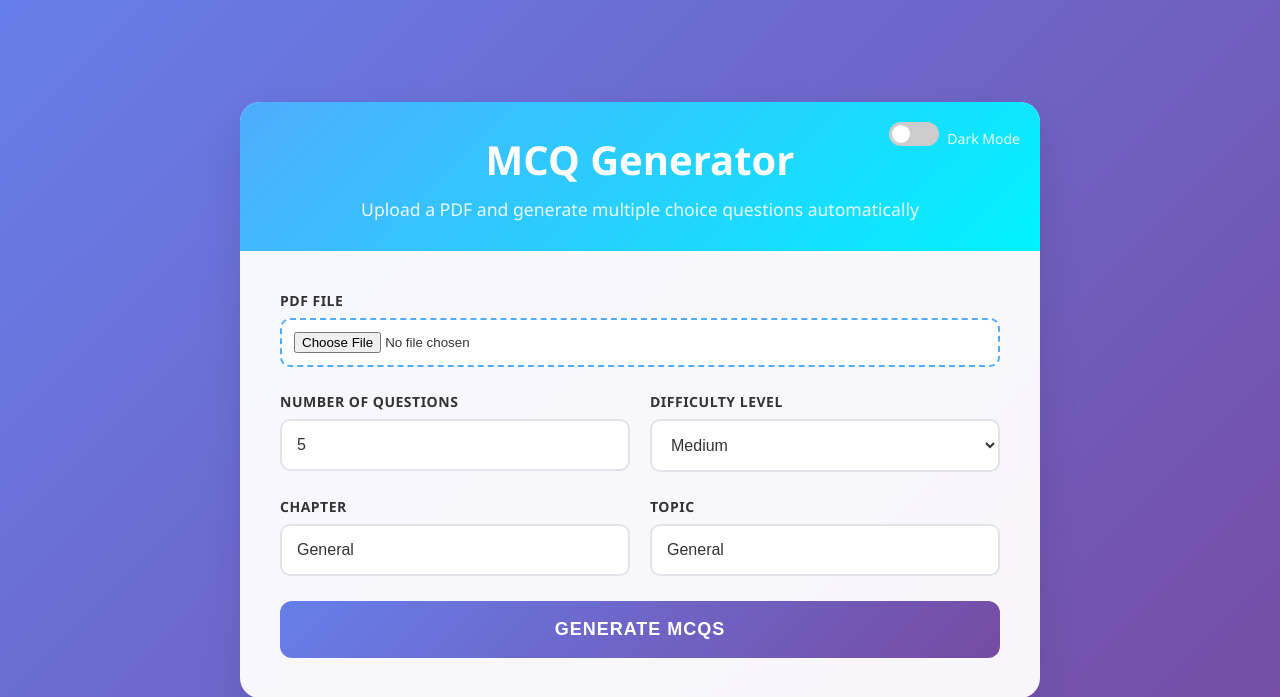
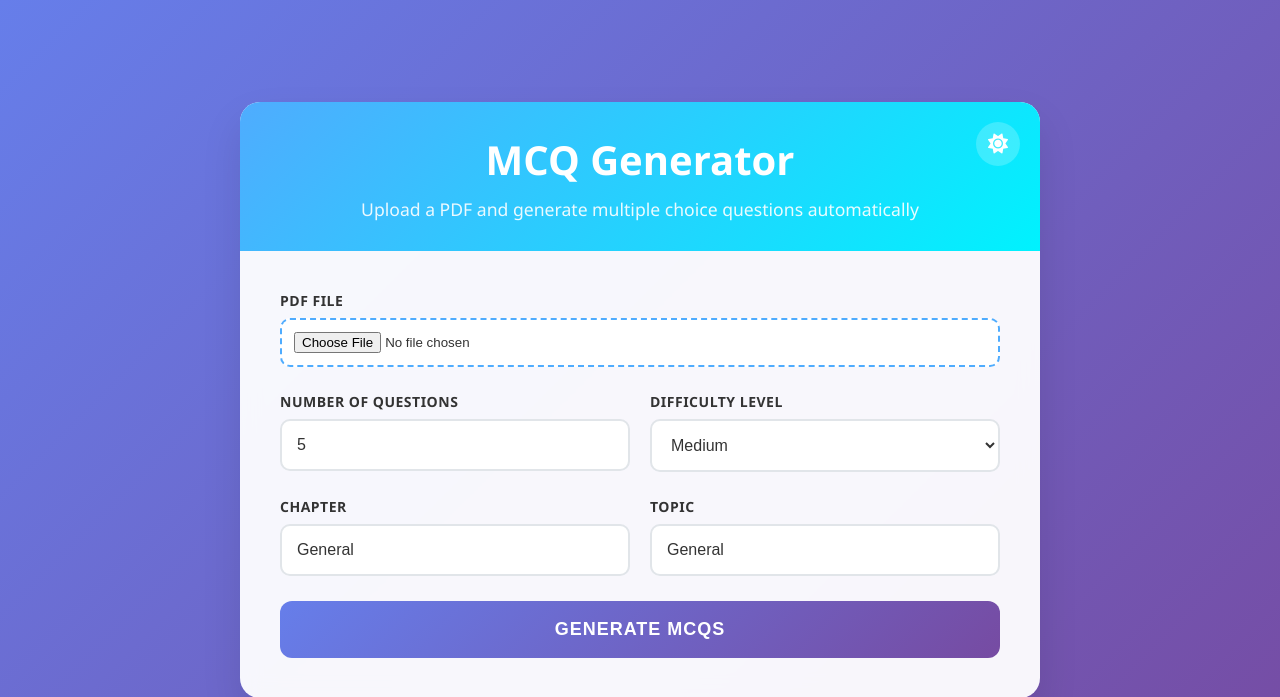
Before and after one commit to manmeetsantre/IEEE_TechRush, a Flask app: template templates/ed.html in a window 1280 px wide. Shown: the top 697 px of the page. Run offline with Flask 3, Linux system fonts and the light colour scheme; the template is opened without the code that fills it, so the values that code supplies are empty.

Commit message:
Add files via upload
Signed-off-by: manmeetsantre <manmeetsantre2006@gmail.com>

```diff
--- a/templates/ed.html
+++ b/templates/ed.html
@@ -4,6 +4,7 @@
     <meta charset="UTF-8">
     <meta name="viewport" content="width=device-width, initial-scale=1.0">
     <title>MCQ Generator</title>
+    <link rel="stylesheet" href="https://cdnjs.cloudflare.com/ajax/libs/font-awesome/6.0.0-beta3/css/all.min.css">
     <style>
         /* Theme Variables */
         :root {
@@ -52,6 +53,7 @@
             justify-content: center;
             padding: 20px;
             color: var(--text-color);
+            transition: background 0.3s ease;
         }
 
         .container {
@@ -62,6 +64,7 @@
             width: 100%;
             overflow: hidden;
             backdrop-filter: blur(10px);
+            transition: all 0.3s ease;
         }
 
         .header {
@@ -88,49 +91,43 @@
             position: absolute;
             top: 20px;
             right: 20px;
+            width: 44px;
+            height: 44px;
+            border-radius: 50%;
+            background: rgba(255, 255, 255, 0.2);
             display: flex;
             align-items: center;
-            gap: 8px;
+            justify-content: center;
+            cursor: pointer;
+            border: none;
+            transition: all 0.3s ease;
         }
 
-        #theme-switch {
-            display: none;
+        .theme-toggle:hover {
+            background: rgba(255, 255, 255, 0.3);
         }
 
-        .theme-slider {
-            width: 50px;
-            height: 24px;
-            background: #ccc;
-            border-radius: 12px;
-            position: relative;
-            cursor: pointer;
-            transition: all 0.3s;
+        .theme-toggle i {
+            font-size: 20px;
+            color: white;
+            position: absolute;
+            transition: all 0.3s ease;
         }
 
-        .theme-slider:before {
-            content: "";
-            position: absolute;
-            width: 18px;
-            height: 18px;
-            border-radius: 50%;
-            background: white;
-            top: 3px;
-            left: 3px;
-            transition: all 0.3s;
+        .theme-toggle .fa-sun {
+            opacity: 1;
         }
 
-        #theme-switch:checked + .theme-slider {
-            background: #2196F3;
+        .theme-toggle .fa-moon {
+            opacity: 0;
         }
 
-        #theme-switch:checked + .theme-slider:before {
-            transform: translateX(26px);
+        [data-theme="dark"] .theme-toggle .fa-sun {
+            opacity: 0;
         }
 
-        .theme-text {
-            font-size: 14px;
-            color: var(--header-text);
-            opacity: 0.9;
+        [data-theme="dark"] .theme-toggle .fa-moon {
+            opacity: 1;
         }
 
         /* Content Styles */
@@ -399,8 +396,7 @@
 
             .theme-toggle {
                 position: static;
-                justify-content: center;
-                margin-top: 15px;
+                margin: 15px auto 0;
             }
         }
     </style>
@@ -410,11 +406,10 @@
         <div class="header">
             <h1>MCQ Generator</h1>
             <p>Upload a PDF and generate multiple choice questions automatically</p>
-            <div class="theme-toggle">
-                <input type="checkbox" id="theme-switch">
-                <label for="theme-switch" class="theme-slider"></label>
-                <span class="theme-text">Dark Mode</span>
-            </div>
+            <button class="theme-toggle" id="theme-toggle" aria-label="Toggle dark mode">
+                <i class="fas fa-sun"></i>
+                <i class="fas fa-moon"></i>
+            </button>
         </div>
 
         <div class="content">
@@ -483,6 +478,23 @@
     </div>
 
     <script>
+        // Theme toggle functionality
+        const themeToggle = document.getElementById('theme-toggle');
+        const currentTheme = localStorage.getItem('theme');
+
+        // Set initial theme
+        if (currentTheme === 'dark') {
+            document.documentElement.setAttribute('data-theme', 'dark');
+        }
+
+        // Toggle theme on button click
+        themeToggle.addEventListener('click', () => {
+            const isDark = document.documentElement.getAttribute('data-theme') === 'dark';
+            document.documentElement.setAttribute('data-theme', isDark ? 'light' : 'dark');
+            localStorage.setItem('theme', isDark ? 'light' : 'dark');
+        });
+
+        // Form submission
         document.getElementById('mcqForm').addEventListener('submit', async function(e) {
             e.preventDefault();
 
@@ -636,33 +648,6 @@ Processing Time: ${data.timing.total_time}
                 label.style.color = 'var(--header-gradient-start)';
             }
         });
-
-        // Theme switching functionality
-        const themeSwitch = document.getElementById('theme-switch');
-        const themeText = document.querySelector('.theme-text');
-
-        // Check for saved theme preference
-        const currentTheme = localStorage.getItem('theme');
-        if (currentTheme) {
-            document.documentElement.setAttribute('data-theme', currentTheme);
-            if (currentTheme === 'dark') {
-                themeSwitch.checked = true;
-                themeText.textContent = 'Light Mode';
-            }
-        }
-
-        // Theme switch event listener
-        themeSwitch.addEventListener('change', function(e) {
-            if (e.target.checked) {
-                document.documentElement.setAttribute('data-theme', 'dark');
-                localStorage.setItem('theme', 'dark');
-                themeText.textContent = 'Light Mode';
-            } else {
-                document.documentElement.setAttribute('data-theme', 'light');
-                localStorage.setItem('theme', 'light');
-                themeText.textContent = 'Dark Mode';
-            }
-        });
     </script>
 </body>
 </html>
```
